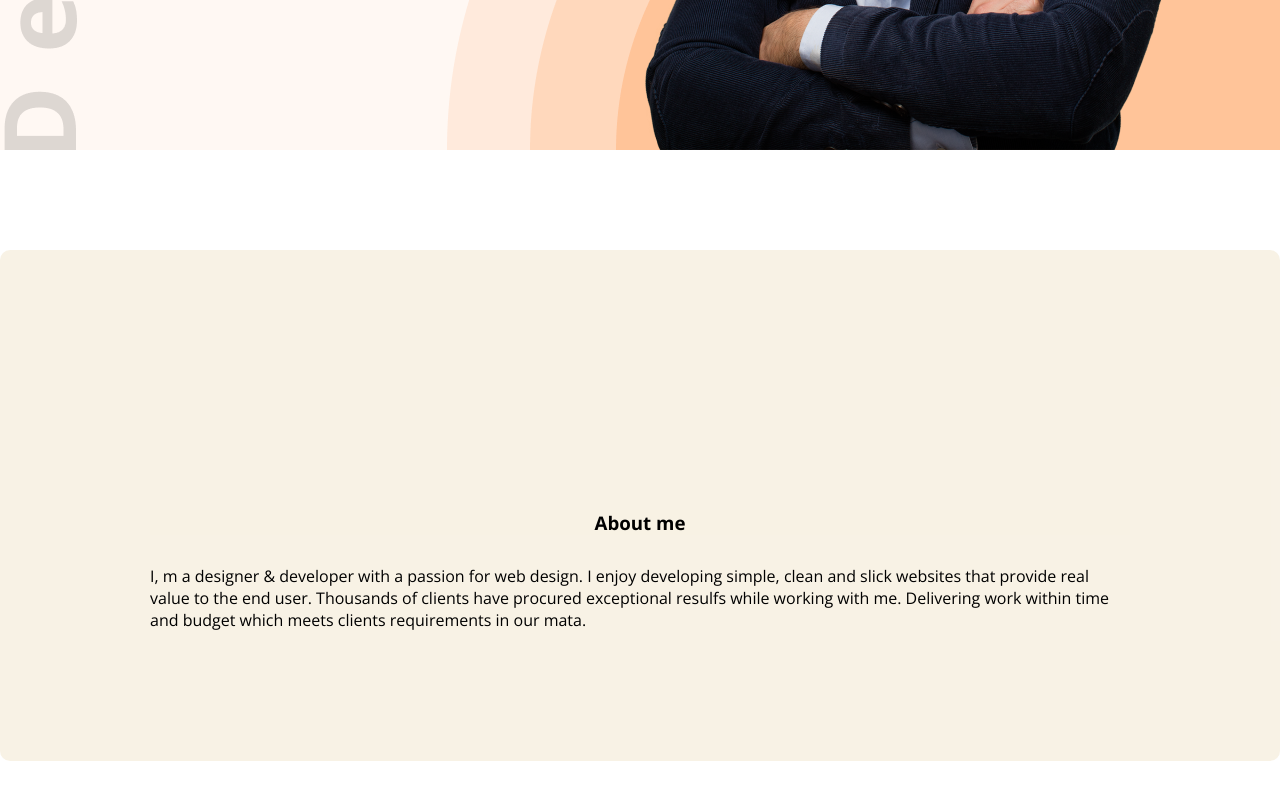
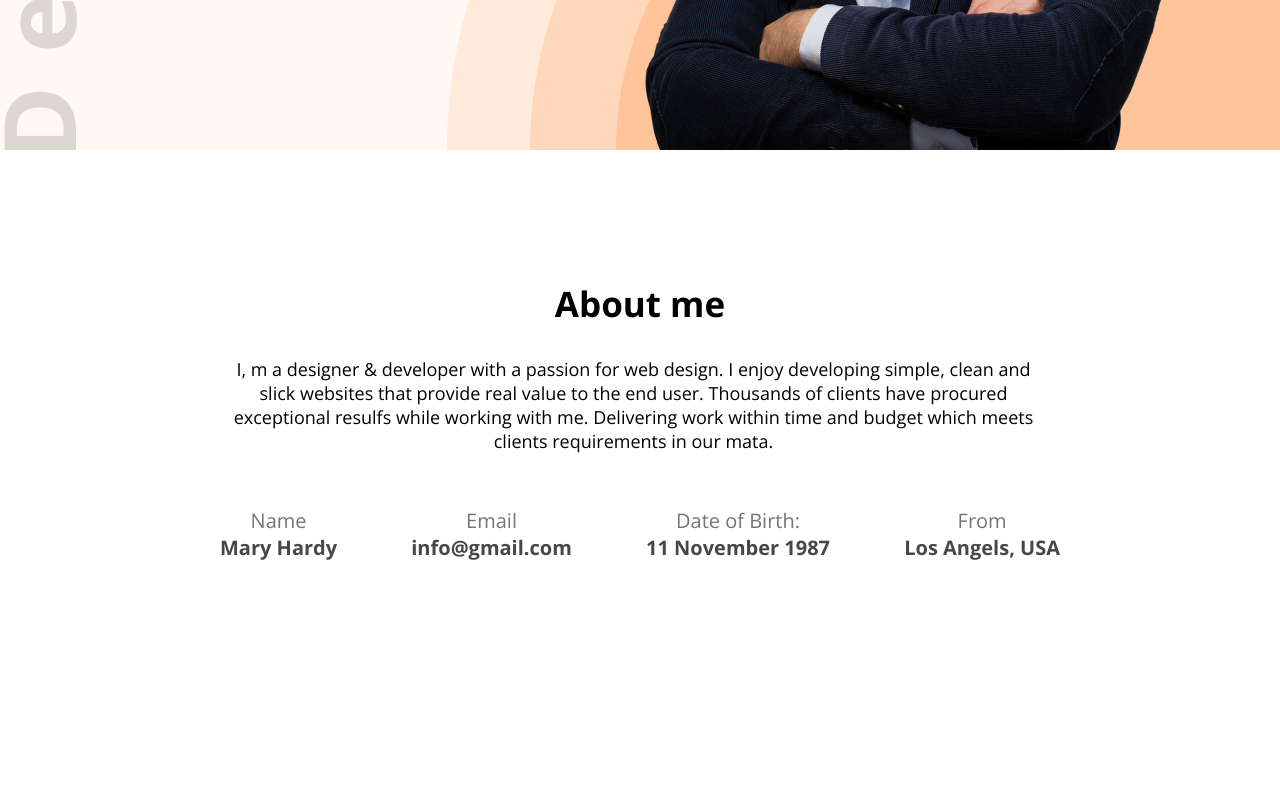
Before and after one commit to bipulakter/first-website, a plain HTML site: page index.html in a window 1280 px wide. Shown: the part 630-1430 px from the top of the page. After the commit the page ends 1321 px from the top, so only its background shows below. Drawn offline with nearby package versions, Linux system fonts and the light colour scheme.

Commit message:
added a section

```diff
--- a/css/style.css
+++ b/css/style.css
@@ -40,7 +40,8 @@ nav li {
     border: none;
     font-size: 20px;
 }
-.header{
+
+.header {
     background: #FFF8F3;
     background-image: url(../images/header_bg.png), url(../images/developer.png);
     background-repeat: no-repeat;
@@ -72,9 +73,8 @@ nav li {
     font-weight: 700;
 }
 
-.hardy{
+.hardy {}
 
-}
 .download {
     width: 200px;
     height: 64px;
@@ -86,21 +86,42 @@ nav li {
     margin-top: 30px;
     margin-right: 30px;
 }
+
 /* ********************* Main Section Css ******************** */
 
-main{
+main {
     max-width: 1140px;
-    border-radius: 10px;
-    background-color: #f8f2e5f8;
-    margin: 100px auto;
+    margin: 0px auto;
+}
+
+.about {
+    text-align: center;
     padding: 130px 150px;
 }
-.about{
-    text-align: center;
-    margin-top: 130px;
+
+.section-title {
+    font-weight: 700;
+    font-size: 35px;
     margin-bottom: 30px;
-    background-color: #f8f2e5f8;
 }
-.description{
 
+.description {
+    font-weight: 400;
+    font-size: 18px;
+    width: 827px;
+    height: 120px;
+    margin-bottom: 30px;
 }
+
+.about-info-container{
+    display: flex;
+    justify-content: space-between;
+    font-size: 20px;
+}
+.info-title{
+    color: #757575;
+}
+.info-description{
+    font-weight: 700;
+    color: #474747;
+}
--- a/index.html
+++ b/index.html
@@ -36,12 +36,30 @@
     </header>
 
     <main>
-        <section>
-            <h3 class="about">About me</h3>
-            <p class="description">I, m a designer & developer with a passion for web design. I     enjoy developing simple,
+        <section class="about">
+            <h3 class="section-title">About me</h3>
+            <p class="description">I, m a designer & developer with a passion for web design. I enjoy developing simple,
                 clean and slick websites that provide real value to the end user. Thousands of clients have procured
                 exceptional resulfs while working with me. Delivering work within time and budget which meets clients
                 requirements in our mata.</p>
+            <div class="about-info-container">
+                <div class="about-info">
+                    <p class="info-title">Name</p>
+                    <p class="info-description">Mary Hardy</p>
+                </div>
+                <div class="about-info">
+                    <p class="info-title">Email</p>
+                    <p class="info-description">info@gmail.com</p>
+                </div>
+                <div class="about-info">
+                    <p class="info-title">Date of Birth:</p>
+                    <p class="info-description">11 November 1987</p>
+                </div>
+                <div class="about-info">
+                    <p class="info-title">From</p>
+                    <p class="info-description">Los Angels, USA</p>
+                </div>
+            </div>
         </section>
 
     </main>
```
